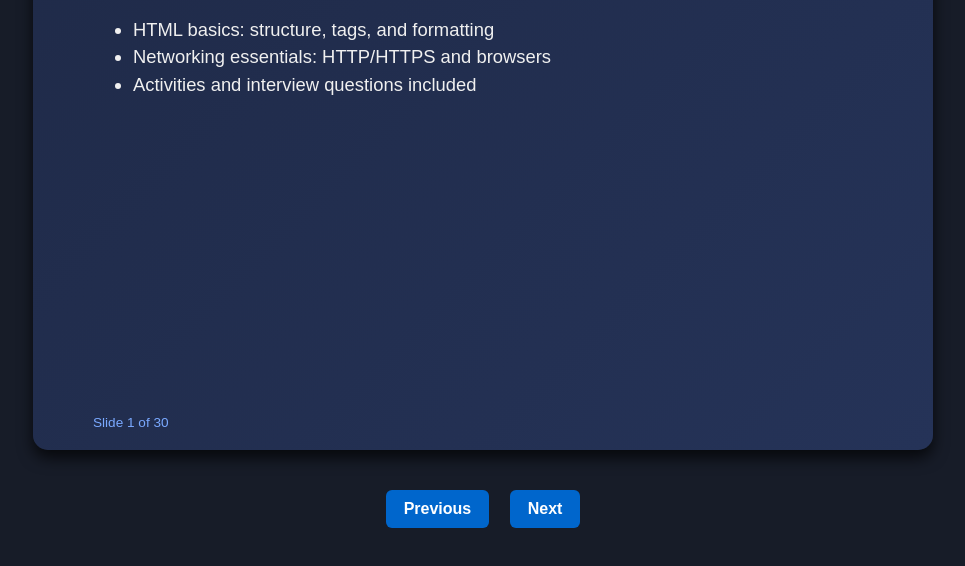
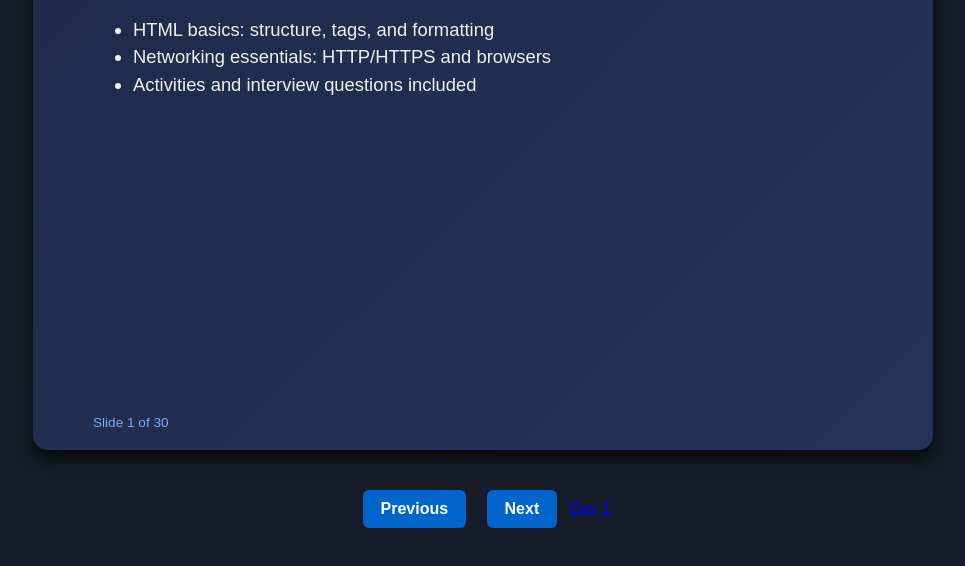
Before and after one commit to medavakkam2025/Html, a plain HTML site: page index.html in a window 1280 px wide. Shown: the part 190-756 px from the top of the page, without its empty margins (157-1122 px from the left). Drawn offline with Linux system fonts and the light colour scheme.

Commit message:
Update index.html

```diff
--- a/index.html
+++ b/index.html
@@ -383,6 +383,7 @@
 <div class="nav-btns">
   <button id="prevBtn" onclick="prevSlide()">Previous</button>
   <button id="nextBtn" onclick="nextSlide()">Next</button>
+  <a href="day2.html">Day 1</a>
 </div>
 
 <script>
```
